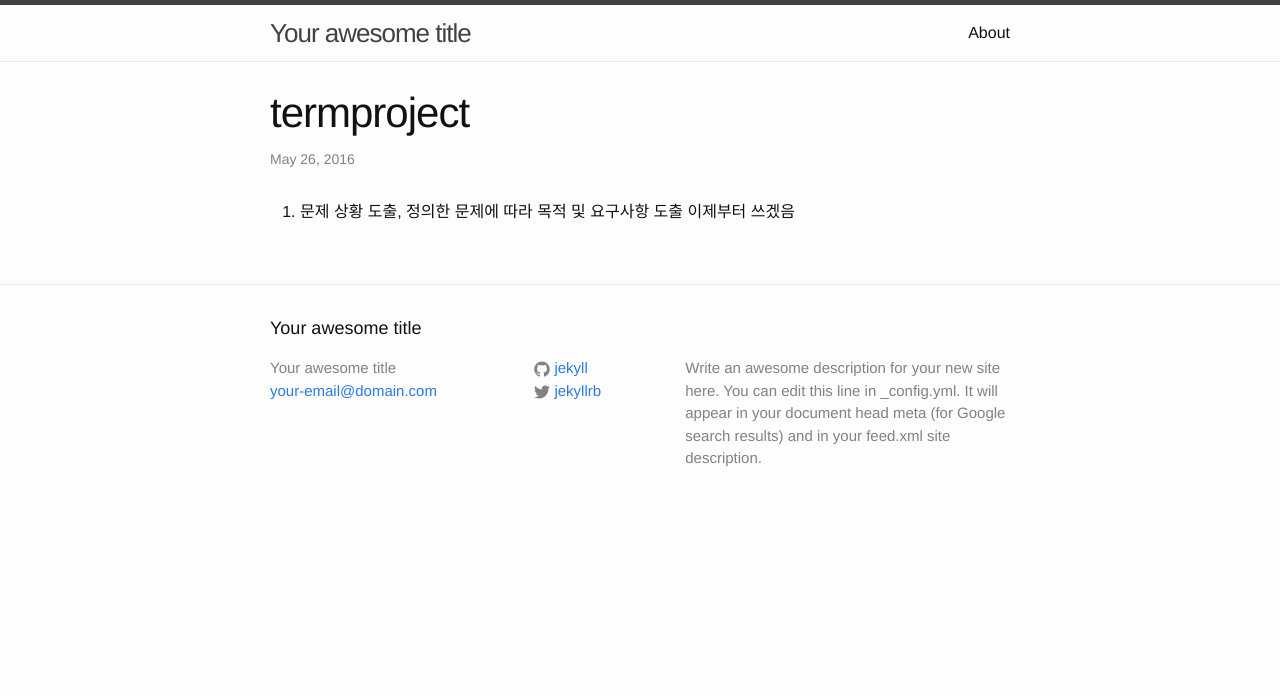
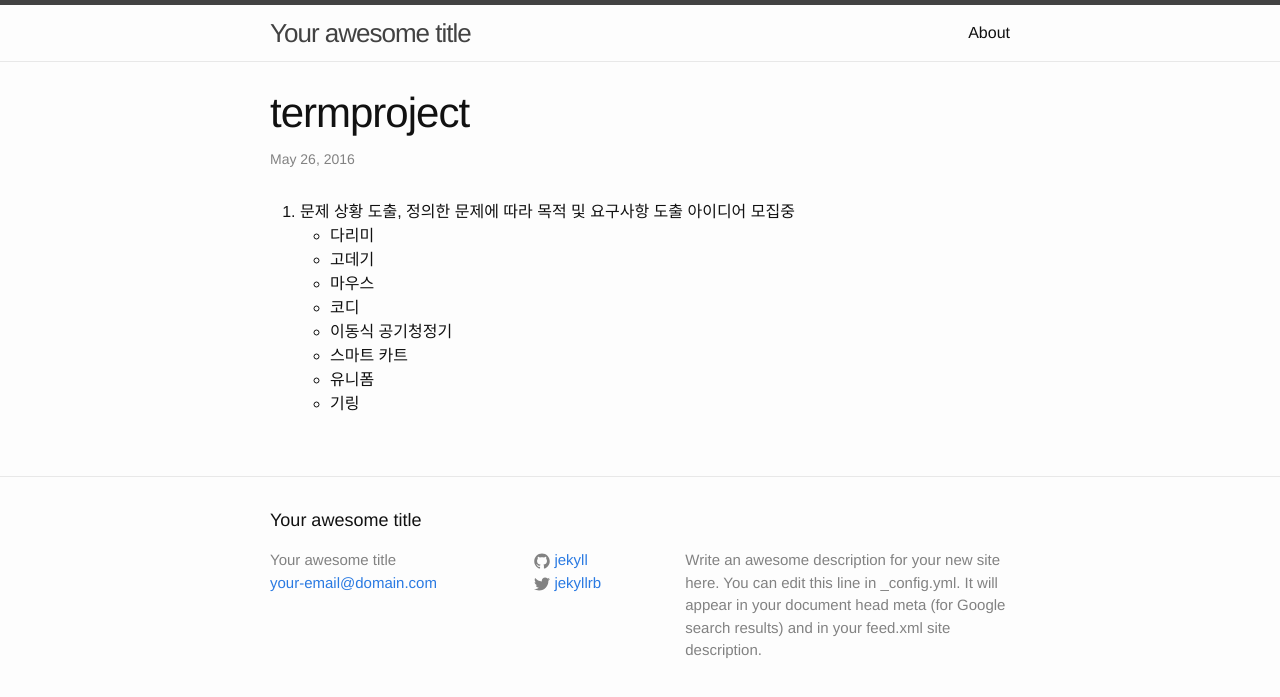
Before and after one commit to sjckoreatech/kimhyun3907.github.com, a Jekyll site: the page built from _posts/2016-05-19-termproject.markdown, in a window 1280 px wide. Shown: the top 697 px of the page. Built offline with Jekyll 4.4.1, drawn with Linux system fonts in a browser that asks for light colours.

Commit message:
아이디어 모집중
아무거나 막 브레인 스토밍

```diff
--- a/_posts/2016-05-19-termproject.markdown
+++ b/_posts/2016-05-19-termproject.markdown
@@ -6,4 +6,12 @@ categories: jekyll update
 ---
 
 1. 문제 상황 도출, 정의한 문제에 따라 목적 및 요구사항 도출
- 이제부터 쓰겠음
+ 아이디어 모집중
+ - 다리미
+ - 고데기
+ - 마우스
+ - 코디
+ - 이동식 공기청정기
+ - 스마트 카트
+ - 유니폼
+ - 기링
```
